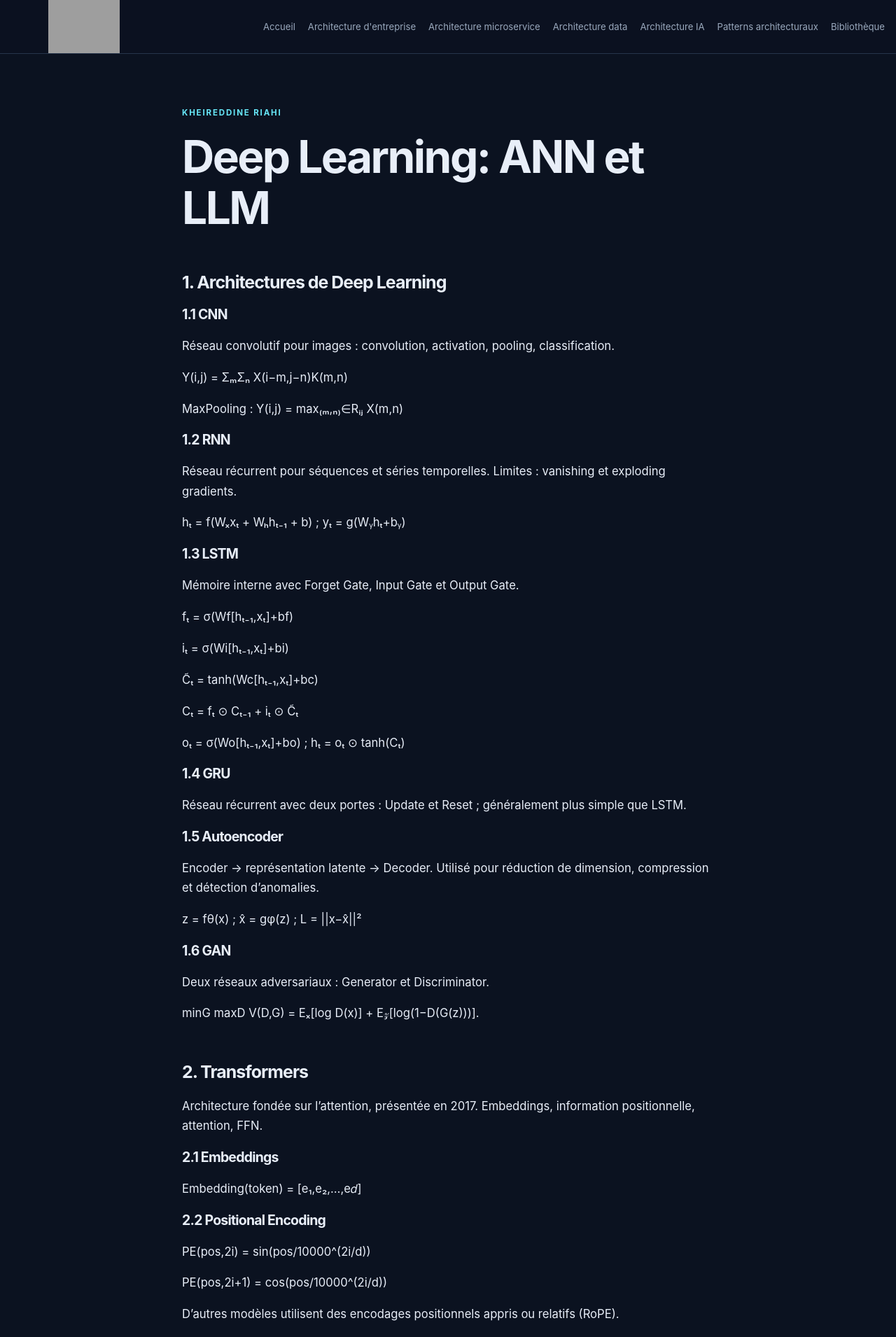
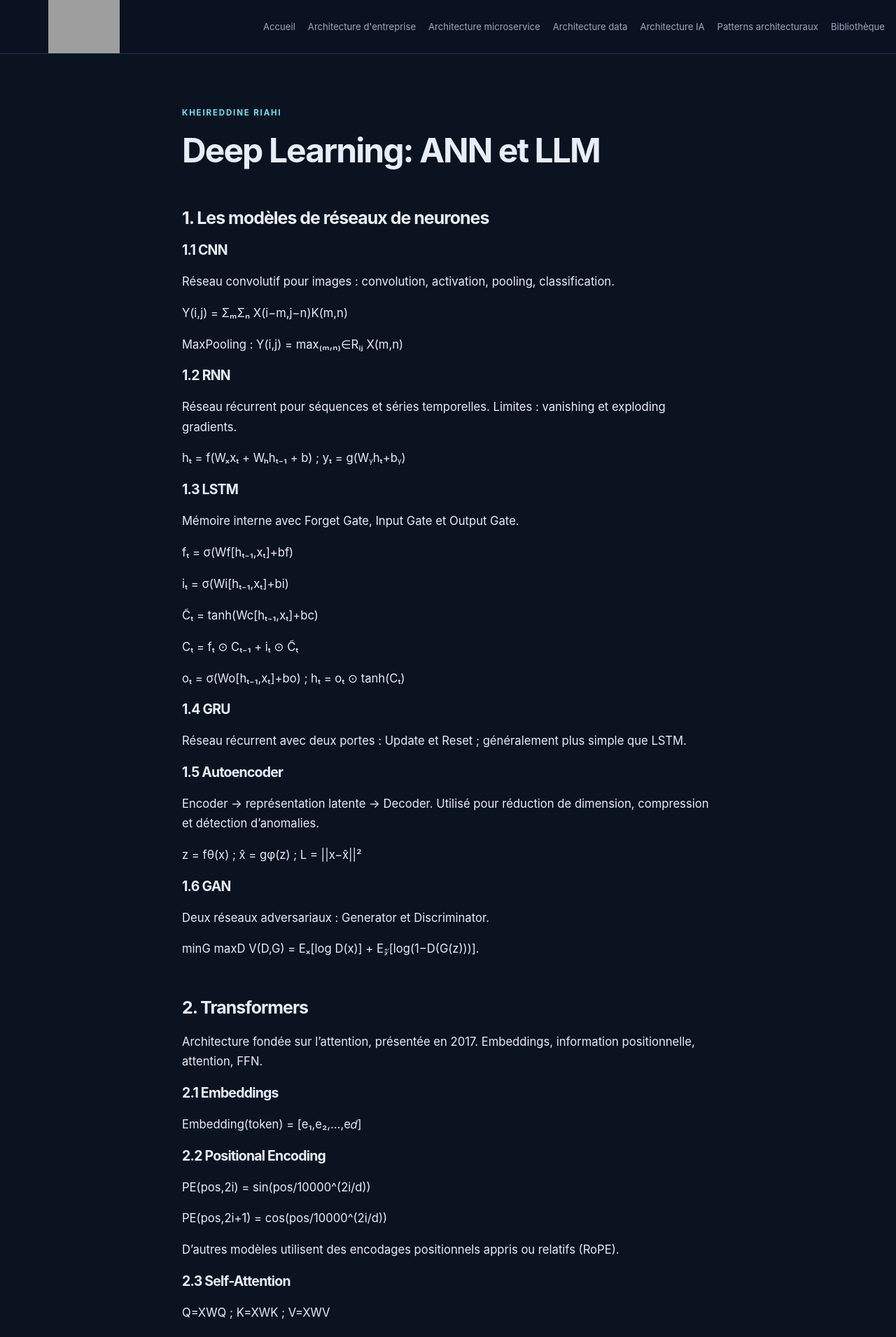
Before and after one commit to KRiahi345/kriahi, a Jekyll site: the page built from ressource-tutoriel-ml-deep-learning-llm.md, in a window 1280 px wide. Shown: the top 1910 px of the page at 70% size. Built offline with Jekyll 4.4.1, drawn with Linux system fonts in a browser that asks for light colours; grey boxes are pictures that could not be loaded.

Commit message:
Adjust deep learning tutorial title

```diff
--- a/_layouts/page.html
+++ b/_layouts/page.html
@@ -3,6 +3,6 @@ layout: default
 ---
 <article class="article">
   <p class="eyebrow">KHEIREDDINE RIAHI</p>
-  <h1>{{ page.title }}</h1>
+  <h1{% if page.compact_title %} class="article-title-compact"{% endif %}>{{ page.title }}</h1>
   <div class="article-content">{{ content }}</div>
 </article>
--- a/assets/css/style.css
+++ b/assets/css/style.css
@@ -7,7 +7,7 @@ a{color:inherit;text-decoration:none}a:hover{color:var(--accent)}.container{widt
 h1,h2,h3{line-height:1.15;letter-spacing:-.04em} .hero h1{font-size:clamp(3rem,7vw,5.6rem);margin:22px 0}.hero h1 span{color:var(--accent)}.hero-copy{max-width:650px;color:var(--muted);font-size:1.15rem;margin-bottom:28px}
 .text-link,.read-more{color:var(--accent);font-weight:650}.section-heading{display:flex;justify-content:space-between;align-items:end;border-top:1px solid var(--line);padding:36px 0 24px;gap:20px}.section-heading h2{font-size:2rem;margin:8px 0 0}
 .post-grid{display:grid;grid-template-columns:repeat(2,minmax(0,1fr));gap:18px 22px;padding-bottom:90px}.post-card{background:var(--panel);border:1px solid var(--line);border-radius:14px;padding:26px}.post-meta{color:var(--muted);font-size:.8rem}.post-card h3{font-size:1.45rem;margin:14px 0}.post-card p{color:var(--muted);font-size:.94rem}.read-more{display:inline-block;margin-top:8px;font-size:.9rem}
-.article{max-width:760px;margin:75px auto 100px}.article h1{font-size:clamp(2.5rem,6vw,4rem);margin:15px 0 28px}.article-lead{font-size:1.2rem;color:var(--muted)}.article-content{font-size:1.04rem}.article-content h2{margin-top:2.2em}.article-content a,.article-end a{color:var(--accent);text-decoration:underline}.article-content blockquote{border-left:3px solid var(--accent);padding-left:20px;color:var(--muted)}.article-content pre{overflow:auto;background:#070d17;padding:18px;border:1px solid var(--line);border-radius:10px}.article-content code{font-family:ui-monospace,monospace}.article-end{border-top:1px solid var(--line);margin-top:55px;padding-top:24px}
+.article{max-width:760px;margin:75px auto 100px}.article h1{font-size:clamp(2.5rem,6vw,4rem);margin:15px 0 28px}.article h1.article-title-compact{font-size:clamp(2rem,4.5vw,3rem)}.article-lead{font-size:1.2rem;color:var(--muted)}.article-content{font-size:1.04rem}.article-content h2{margin-top:2.2em}.article-content a,.article-end a{color:var(--accent);text-decoration:underline}.article-content blockquote{border-left:3px solid var(--accent);padding-left:20px;color:var(--muted)}.article-content pre{overflow:auto;background:#070d17;padding:18px;border:1px solid var(--line);border-radius:10px}.article-content code{font-family:ui-monospace,monospace}.article-end{border-top:1px solid var(--line);margin-top:55px;padding-top:24px}
 .post-list{padding-left:0;list-style:none}.post-list li{padding:12px 0;border-bottom:1px solid var(--line)}.post-list time{color:var(--muted);font-size:.85rem}
 .site-footer{border-top:1px solid var(--line);color:var(--muted);font-size:.85rem}.footer-inner{min-height:78px}
 @media(max-width:650px){.header-inner{align-items:flex-start;flex-direction:column;padding:16px 0}nav{gap:18px}.hero{padding:76px 0}.hero-layout{flex-direction:column-reverse;gap:30px;align-items:flex-start}.profile-photo{width:190px;height:190px}.section-heading{align-items:flex-start;flex-direction:column}.post-grid{grid-template-columns:1fr}.footer-inner{align-items:flex-start;justify-content:center;flex-direction:column;gap:0;padding:16px 0}}
--- a/ressource-tutoriel-ml-deep-learning-llm.md
+++ b/ressource-tutoriel-ml-deep-learning-llm.md
@@ -3,10 +3,11 @@ layout: page
 title: "Deep Learning: ANN et LLM"
 permalink: /ressources/tutoriel-ml-deep-learning-llm/
 render_with_liquid: false
+compact_title: true
 ---
 
 <div class="source-document">
-<h2>1. Architectures de Deep Learning</h2>
+<h2>1. Les modèles de réseaux de neurones</h2>
 <h3>1.1 CNN</h3>
 <p>Réseau convolutif pour images : convolution, activation, pooling, classification.</p>
 <p>Y(i,j) = ΣₘΣₙ X(i−m,j−n)K(m,n)</p>
```
